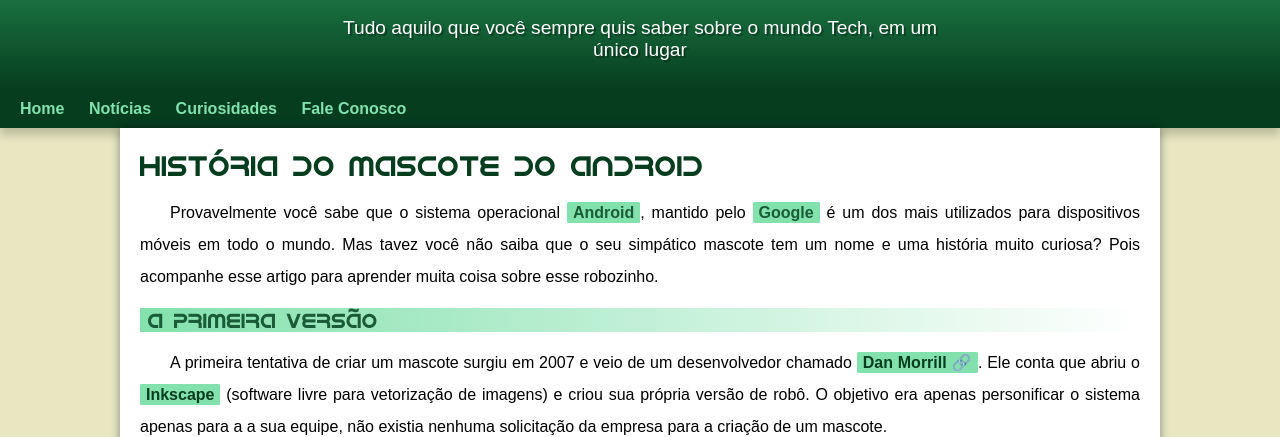
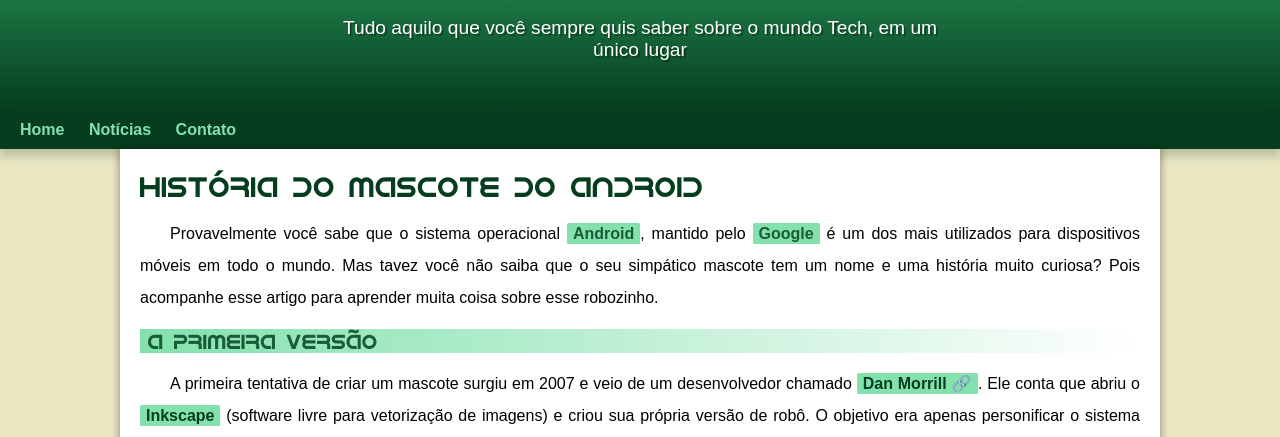
Before and after one commit to joaopimentadev/projeto-android, a plain HTML site: page index.html in a window 1280 px wide. Shown: the part 100-537 px from the top of the page. Drawn offline with Linux system fonts and the light colour scheme.

Commit message:
Alterações no texto
Apaguei o menu Curiosidades
Alterei o menu Fale Conosco para Contato
Alterei o margin-bottom para padding bottom de 40px pra 5px tbem.

```diff
--- a/index.html
+++ b/index.html
@@ -15,8 +15,7 @@
     <nav>
         <a href="#">Home</a>
         <a href="#">Notícias</a>
-        <a href="#">Curiosidades</a>
-        <a href="#">Fale Conosco</a>
+        <a href="#">Contato</a>
     </nav>
     <main>
         <article>
--- a/style/style.css
+++ b/style/style.css
@@ -59,7 +59,7 @@
     padding-right: 10px;
     padding-left: 10px;
     margin: auto;
-    margin-bottom: 40px;
+    padding-bottom: 50px;
     text-shadow: 2px 2px 0px rgba(0, 0, 0, 0.315);
 }
 
```
